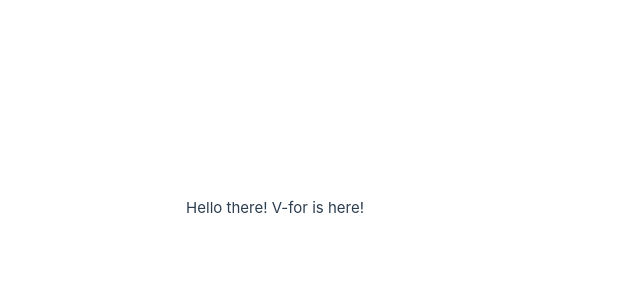
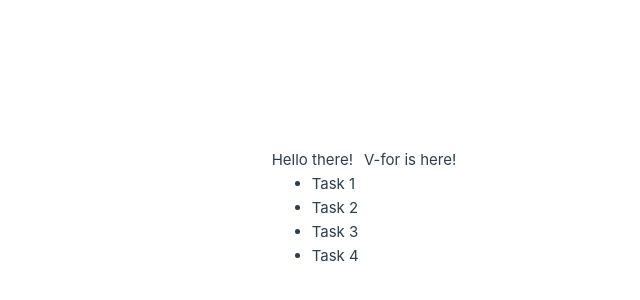
Before and after one commit to Eternal-insomnia/Dynamic-components, a Vue app: page / in a window 1280 px wide. Shown: the part 192-492 px from the top of the page, without its empty margins (276-916 px from the left). Built offline with nearby package versions, Linux system fonts and the light colour scheme.

Commit message:
Added the Vfor component
Simple component that uses v-for

```diff
--- a/src/components/V-for.vue
+++ b/src/components/V-for.vue
@@ -1,3 +1,23 @@
+<script>
+  export default {
+    data() {
+      return {
+        tasks: [
+          {id: 1, name: "Task 1"},
+          {id: 2, name: "Task 2"},
+          {id: 3, name: "Task 3"},
+          {id: 4, name: "Task 4"}
+        ]
+      }
+    }
+  }
+</script>
+
 <template>
-    V-for is here!
+  <p>V-for is here! </p>
+  <ul>
+    <li v-for="task in tasks" :key="task.id">
+      {{ task.name }}
+    </li>
+  </ul>
 </template>
```
